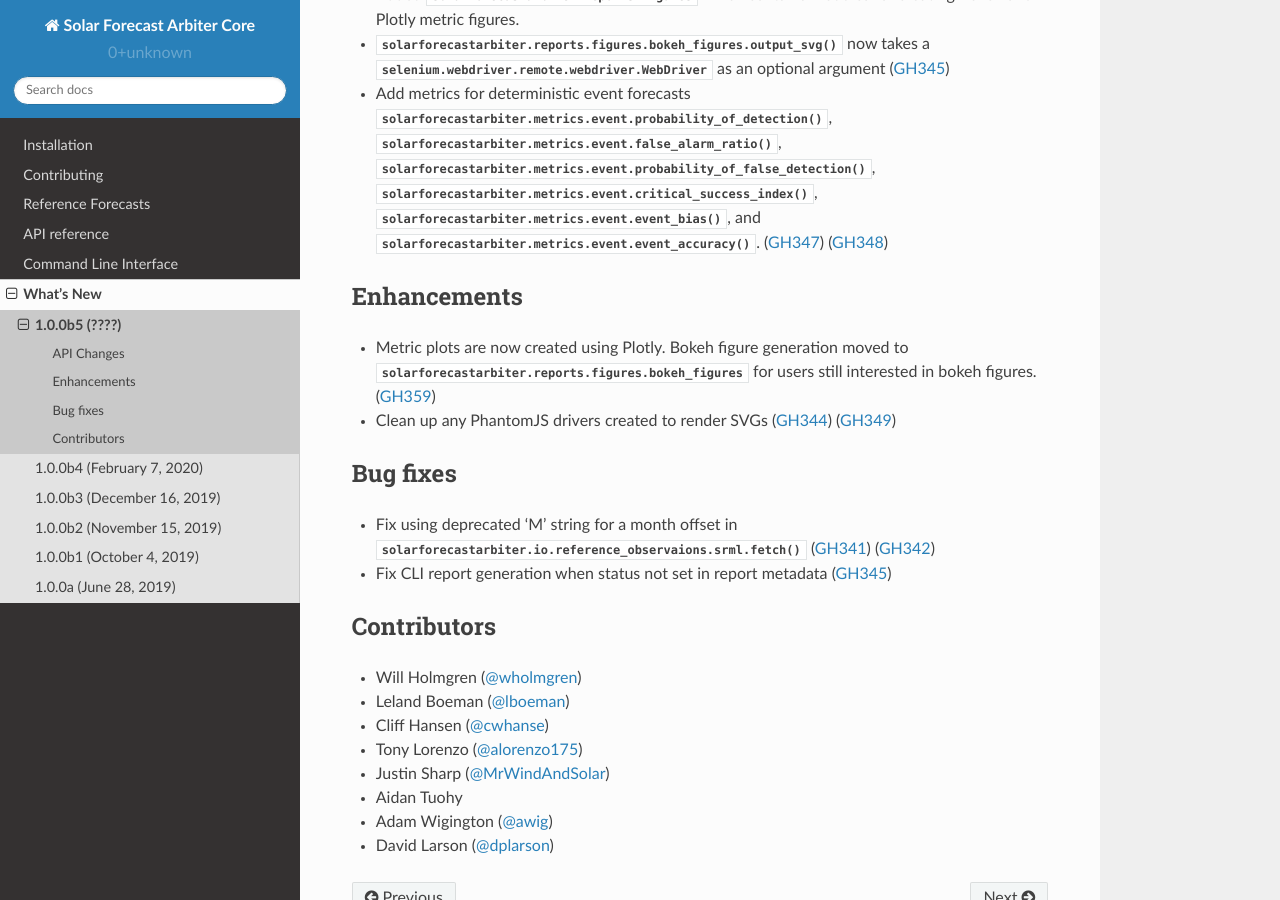
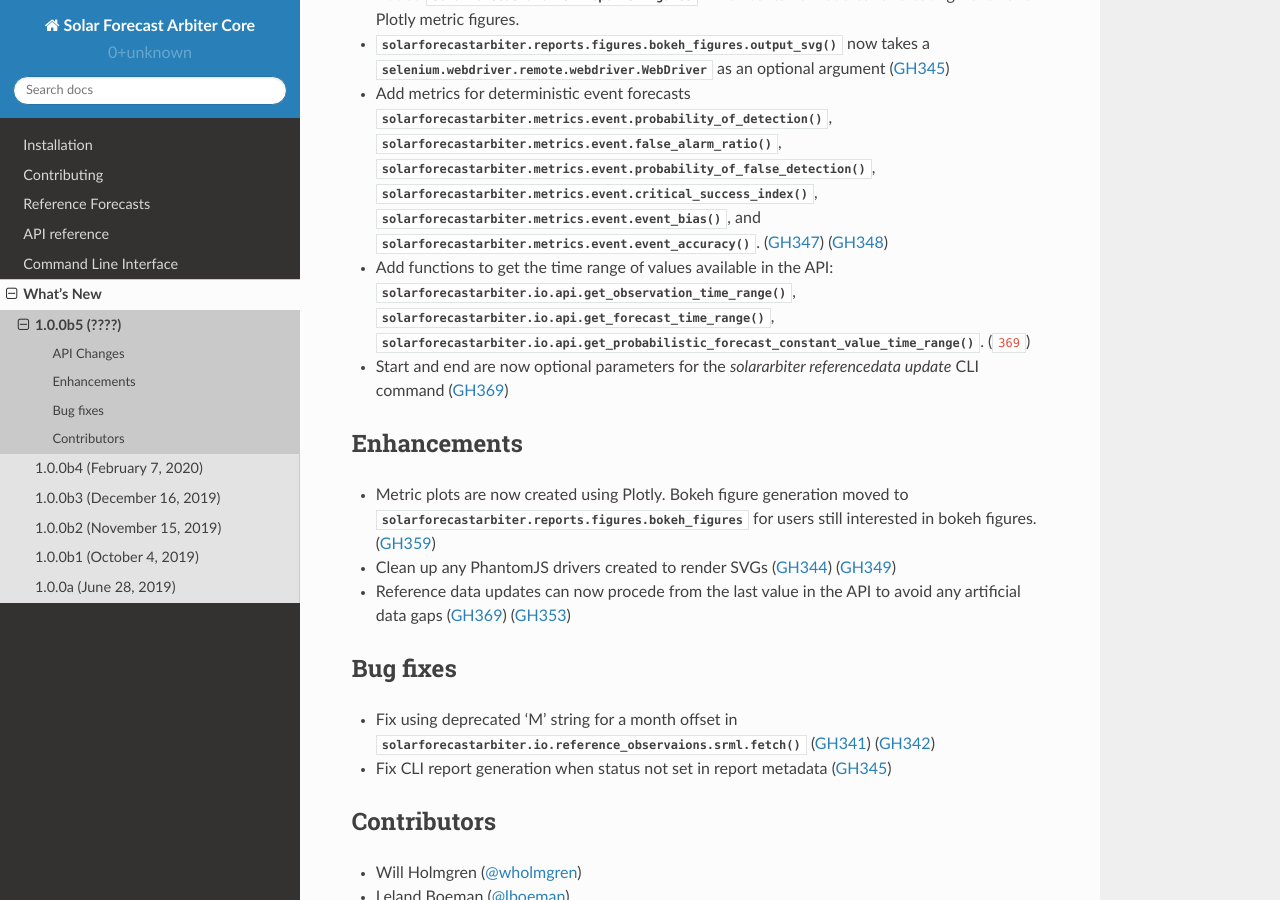
Before and after one commit to SolarArbiter/solarforecastarbiter-core, a Sphinx documentation site: the page built from docs/source/whatsnew/1.0.0b5.rst, in a window 1280 px wide and 900 px high, scrolled down 281 px. Built offline with Sphinx 7.4.7 and the Read the Docs theme 2.0.0, drawn with Linux system fonts in a browser that asks for light colours; cross-references to code outside the pages are shown as plain code.

Commit message:
update whatsnew

```diff
--- a/docs/source/whatsnew/1.0.0b5.rst
+++ b/docs/source/whatsnew/1.0.0b5.rst
@@ -20,7 +20,13 @@ API Changes
   :py:func:`solarforecastarbiter.metrics.event.critical_success_index`,
   :py:func:`solarforecastarbiter.metrics.event.event_bias`, and
   :py:func:`solarforecastarbiter.metrics.event.event_accuracy`. (:issue:`347`) (:pull:`348`)
-
+* Add functions to get the time range of values available in the API:
+  :py:func:`solarforecastarbiter.io.api.get_observation_time_range`,
+  :py:func:`solarforecastarbiter.io.api.get_forecast_time_range`,
+  :py:func:`solarforecastarbiter.io.api.get_probabilistic_forecast_constant_value_time_range`.
+  (:pul.l:`369`)
+* Start and end are now optional parameters for the
+  `solararbiter referencedata update` CLI command (:pull:`369`)
 
 Enhancements
 ~~~~~~~~~~~~
@@ -29,6 +35,8 @@ Enhancements
   still interested in bokeh figures.(:pull:`359`)
 * Clean up any PhantomJS drivers created to render SVGs (:issue:`344`)
   (:pull:`349`)
+* Reference data updates can now procede from the last value in the API
+  to avoid any artificial data gaps (:pull:`369`) (:issue:`353`)
 
 Bug fixes
 ~~~~~~~~~
```
